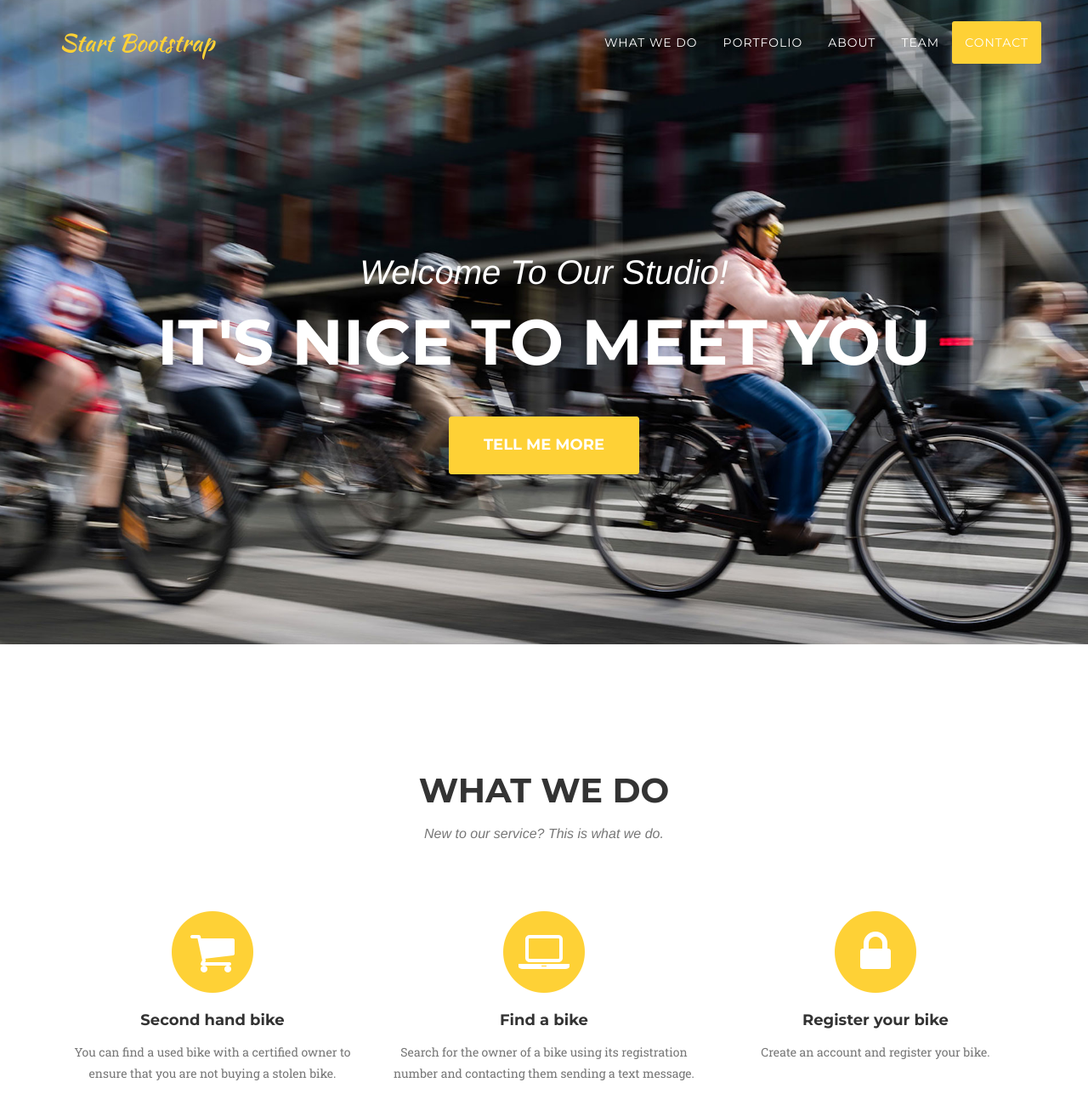
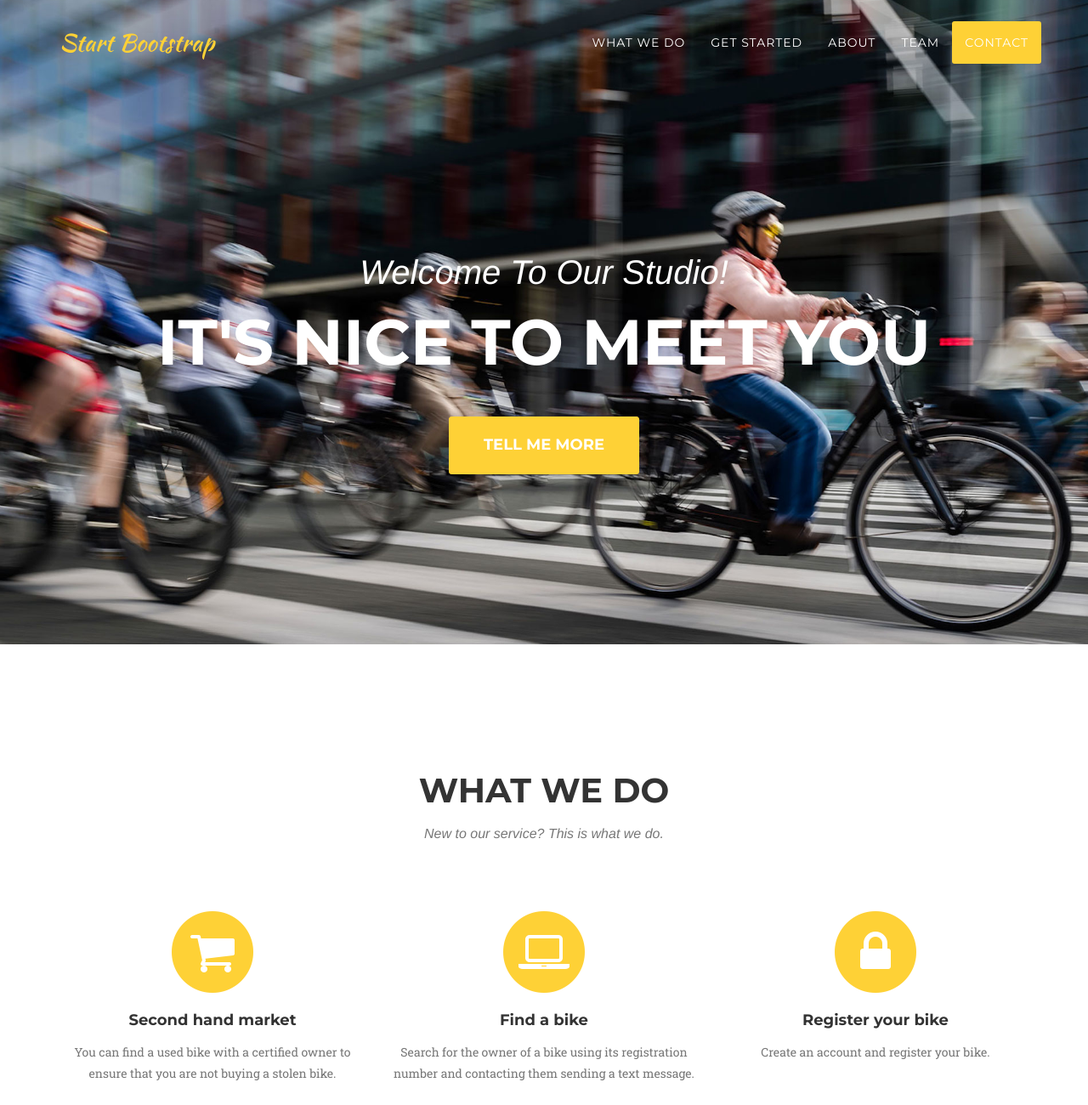
Before and after one commit to stefanmilenkovic/ME2073, a website: page index.html in a window 1280 px wide. Shown: the top 1300 px of the page at 85% size. Drawn offline with nearby package versions, Linux system fonts and the light colour scheme; a web font is replaced by a local one.

Commit message:
Minor change

```diff
--- a/index.html
+++ b/index.html
@@ -56,7 +56,7 @@
                         <a class="page-scroll" href="#services">What we do</a>
                     </li>
                     <li>
-                        <a class="page-scroll" href="#portfolio">Portfolio</a>
+                        <a class="page-scroll" href="#portfolio">Get started</a>
                     </li>
                     <li>
                         <a class="page-scroll" href="#about">About</a>
@@ -100,7 +100,7 @@
                         <i class="fa fa-circle fa-stack-2x text-primary"></i>
                         <i class="fa fa-shopping-cart fa-stack-1x fa-inverse"></i>
                     </span>
-                    <h4 class="service-heading">Second hand bike</h4>
+                    <h4 class="service-heading">Second hand market</h4>
                     <p class="text-muted">You can find a used bike with a certified owner to ensure that you are not buying a stolen bike.</p>
                 </div>
                 <div class="col-md-4">
```
